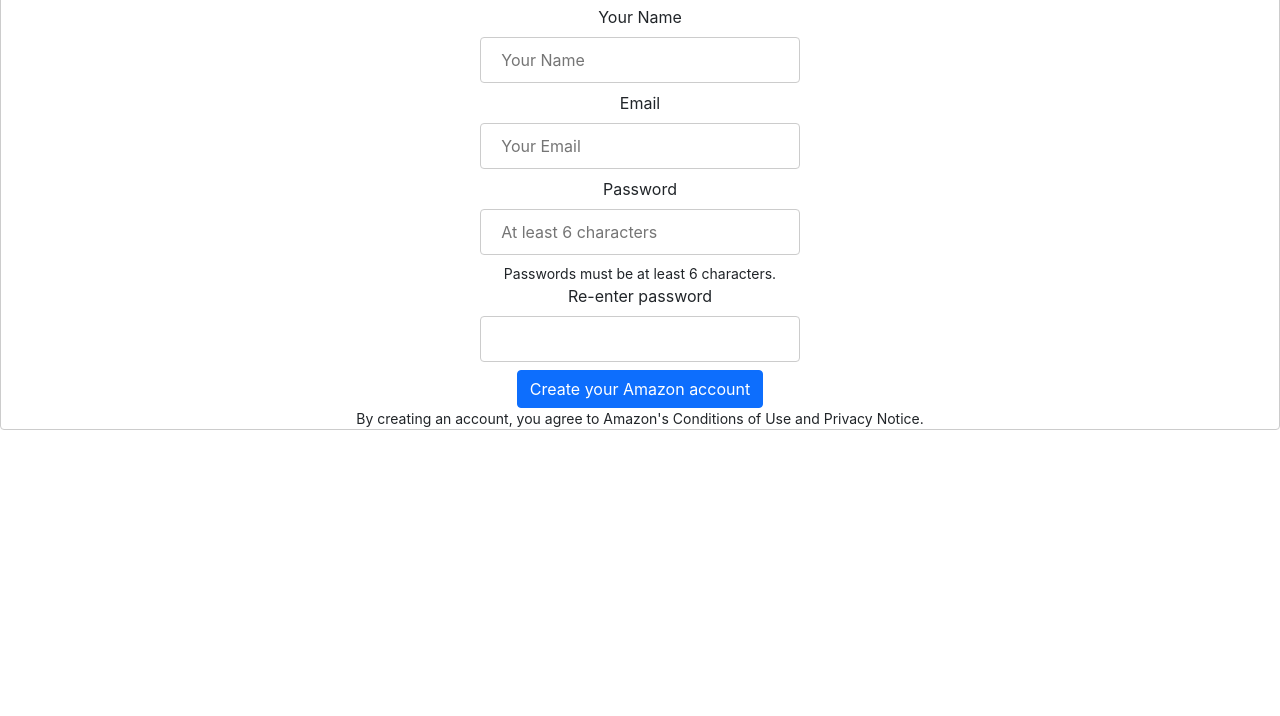
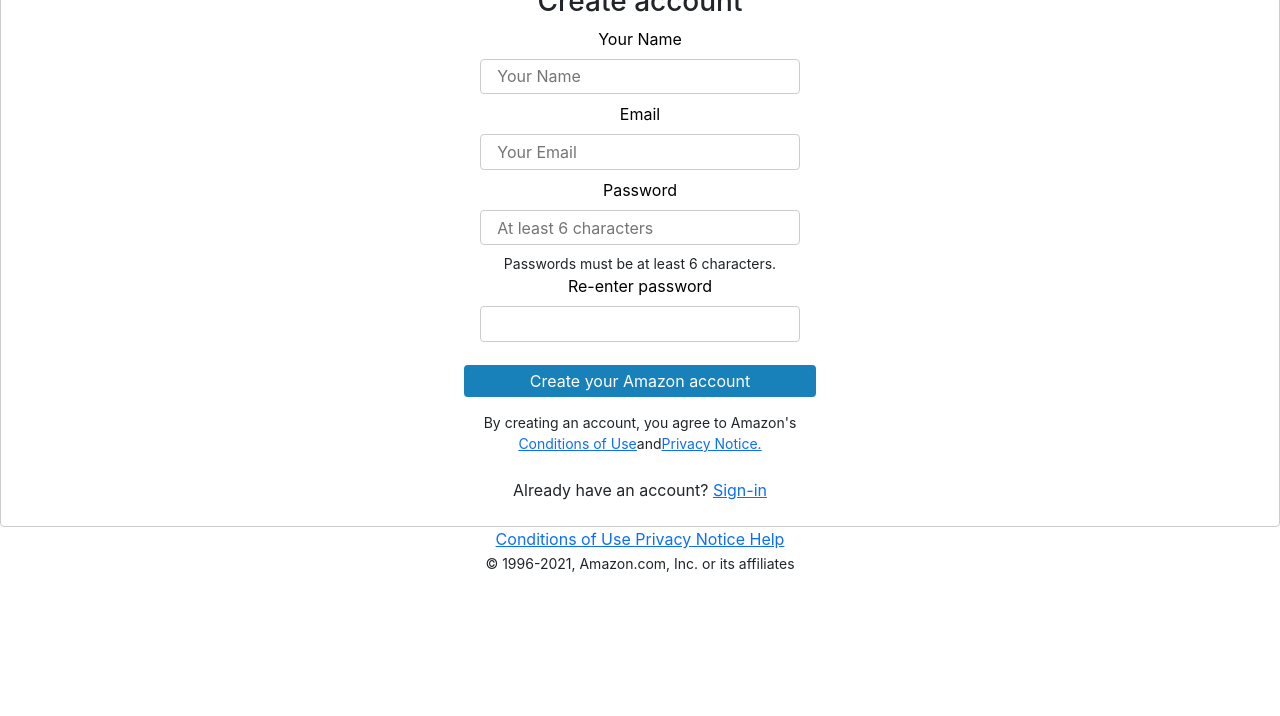
Before and after one commit to jamezjaz/Amazon_SignUp-SignIn_Form, a React app: page / in a window 1280 px wide. Shown: the part 84-800 px from the top of the page. Built offline with nearby package versions, Linux system fonts and the light colour scheme.

Commit message:
docs: Installs react-router-dom
docs: Adds Routes component
docs: Adds Amazon logo

```diff
--- /dev/null
+++ b/src/Routes.js
@@ -0,0 +1,13 @@
+import React from 'react';
+import { BrowserRouter as Router, Switch, Route } from 'react-router-dom';
+import Register from './container/Register';
+
+const Routes = () => (
+  <Router>
+    <Switch>
+      <Route exact path="/" component={Register} />
+    </Switch>
+  </Router>
+);
+
+export default Routes;
--- a/src/components/App.js
+++ b/src/components/App.js
@@ -1,11 +1,12 @@
-import Register from '../container/Register';
+import Routes from '../Routes';
 import '../styles/App.css';
+import logo from '../assets/amazon.png';
 
 function App() {
   return (
     <div className="App">
-      <h2>Amazon</h2>
-      <Register />
+      <img src={logo} alt="logo" className="my-3" />
+      <Routes />
     </div>
   );
 }
--- a/src/container/Register.js
+++ b/src/container/Register.js
@@ -1,4 +1,5 @@
 import React from 'react';
+import { Link } from 'react-router-dom';
 import RegisterStyles from '../styles/RegisterStyles.module.css';
 
 const Register = () => { // eslint-disable-line
@@ -47,12 +48,25 @@
           />
         </label>
         <div>
-          <button type="submit" className="btn btn-primary">Create your Amazon account</button>
+          <button type="submit" className={`${RegisterStyles.btn} btn`}>Create your Amazon account</button>
         </div>
         <small>
-          By creating an account, you agree to Amazon&apos;s Conditions of Use and Privacy Notice.
+          By creating an account, you agree to Amazon&apos;s
+          <br />
+          <Link to="/">Conditions of Use</Link>
+          and
+          <Link to="/">Privacy Notice.</Link>
         </small>
+        <div className="my-4">
+          <span>Already have an account? </span>
+          <Link to="/sign-in">Sign-in</Link>
+        </div>
       </form>
+      <div>
+        <Link to="/">Conditions of Use  Privacy Notice  Help</Link>
+        <br />
+        <small>© 1996-2021, Amazon.com, Inc. or its affiliates</small>
+      </div>
     </div>
   );
 };
--- a/src/styles/RegisterStyles.module.css
+++ b/src/styles/RegisterStyles.module.css
@@ -4,19 +4,29 @@
   justify-content: center;
   border: 1px solid #ccc;
   border-radius: 4px;
+  /* position: absolute;
+  right: 30rem;
+  left: 30rem; */
   /* height: 100vh; */
 }
 
-/* .container {
-  text-align: center;
-} */
+label {
+  color: black;
+}
 
 input[type=text],
 input[type=password] {
   width: 25%;
-  padding: 0.625rem 1.25rem;
+  padding: 0.3rem 1rem;
   margin: 0.5rem 0;
   border: 1px solid #ccc;
   border-radius: 0.25rem;
   box-sizing: border-box;
 }
+
+.btn {
+    color: white;
+  background-color: #1981ba;
+  margin: 15px 0;
+  padding: 3px 65px;
+}
```
Also changed, not shown: src/assets/amazon.png (added).
